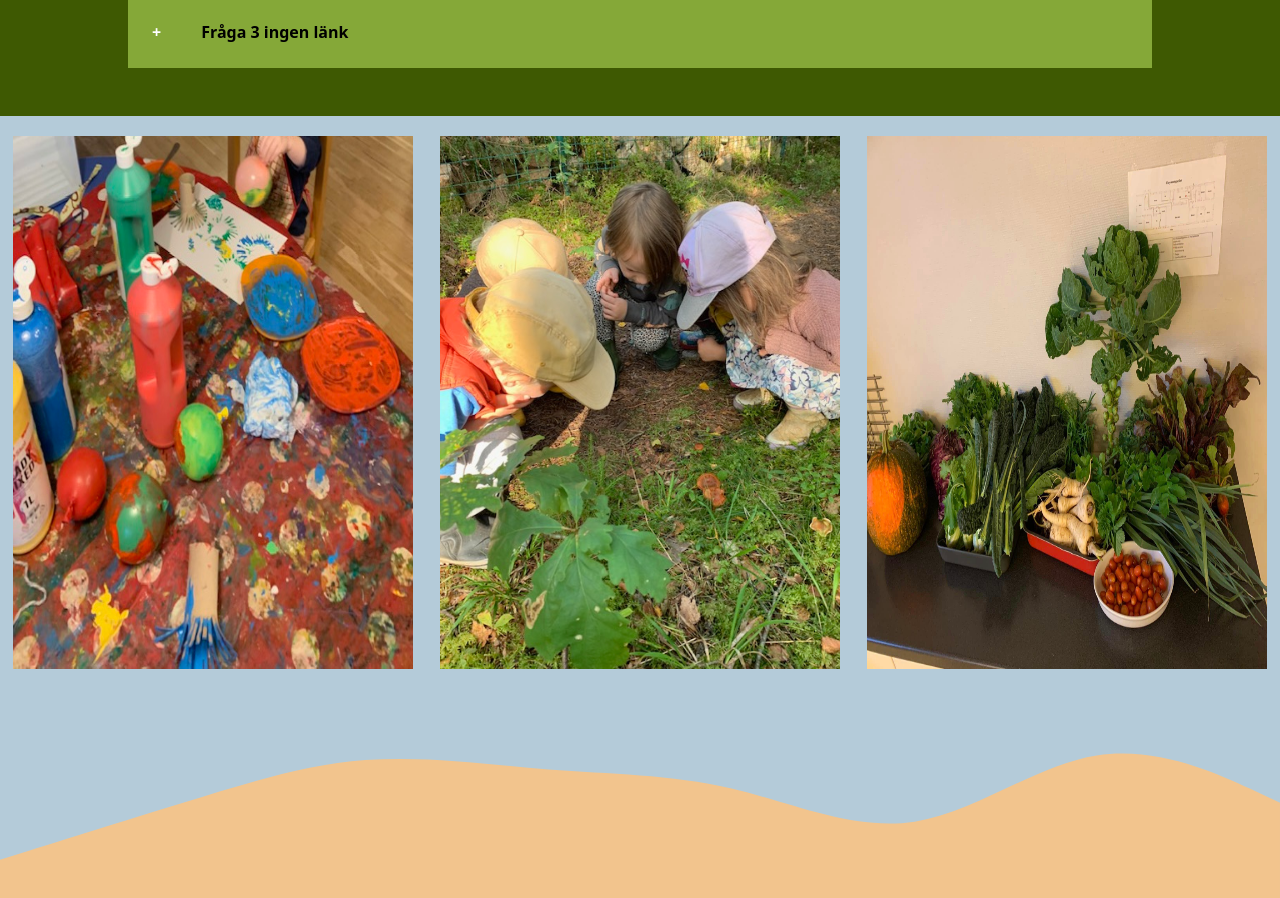
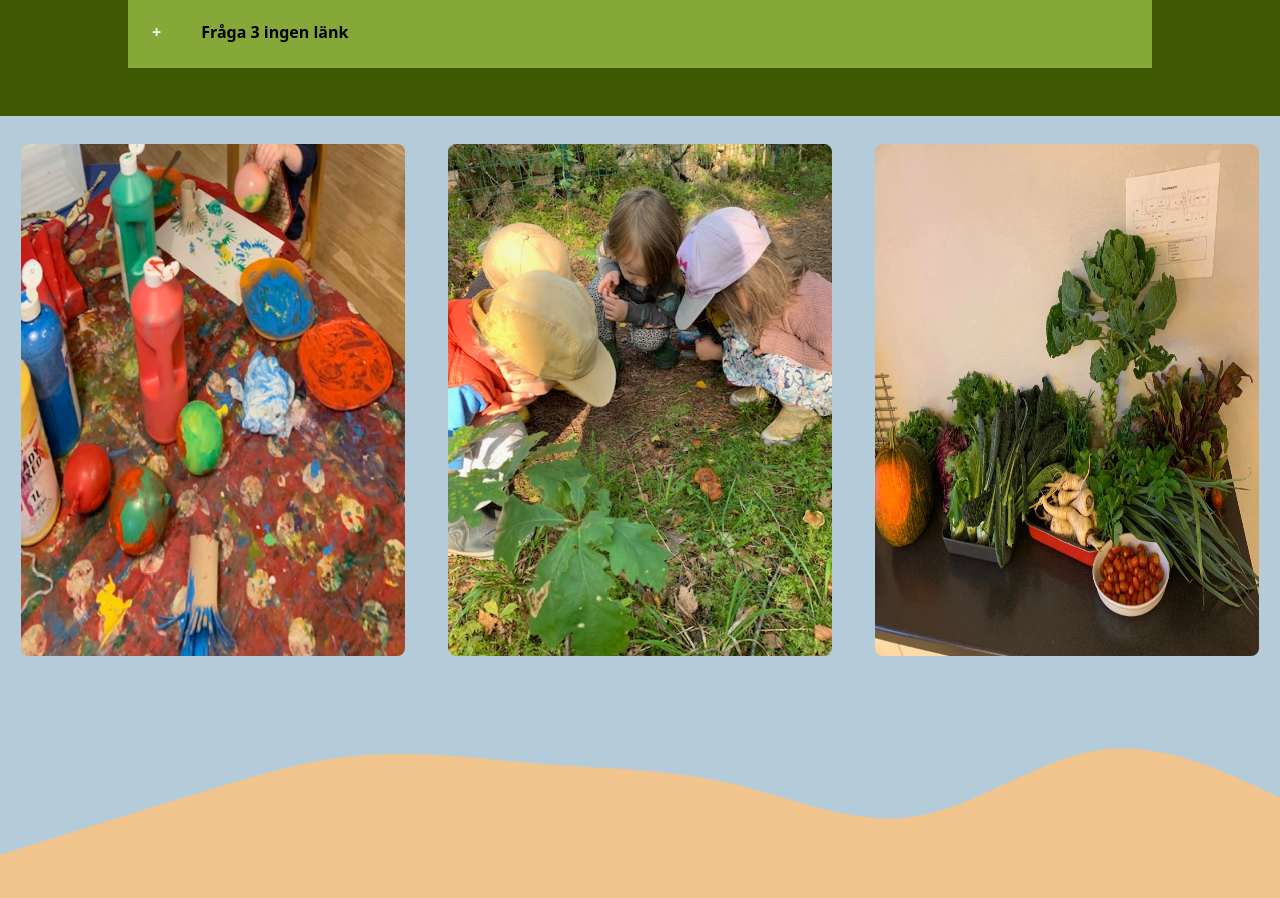
Before and after one commit to dannebrob/giraffen, a Next.js app: page / in a window 1280 px wide. Shown: the part 3120-4018 px from the top of the page. Built offline with nearby package versions, Linux system fonts and the light colour scheme.

Commit message:
Refactor photo layout with rounded corners

```diff
--- a/src/components/photos/Photos.js
+++ b/src/components/photos/Photos.js
@@ -10,9 +10,9 @@ export const Photos = () => {
   return (
     <div>
         <div className='flex justify-around flex-wrap py-5'>
-        <Image src={img_1} width={400} height={400} alt='text'/>
-        <Image src={img_2} width={400} height={400}  alt='text'/>
-        <Image src={img_3} width={400} height={400}  alt='text'/>
+        <Image src={img_1} width={400} height={400} alt='text' className='p-2 rounded-2xl'/>
+        <Image src={img_2} width={400} height={400}  alt='text' className='p-2 rounded-2xl'/>
+        <Image src={img_3} width={400} height={400}  alt='text' className='p-2 rounded-2xl'/>
         </div>
     </div>
   )
```
